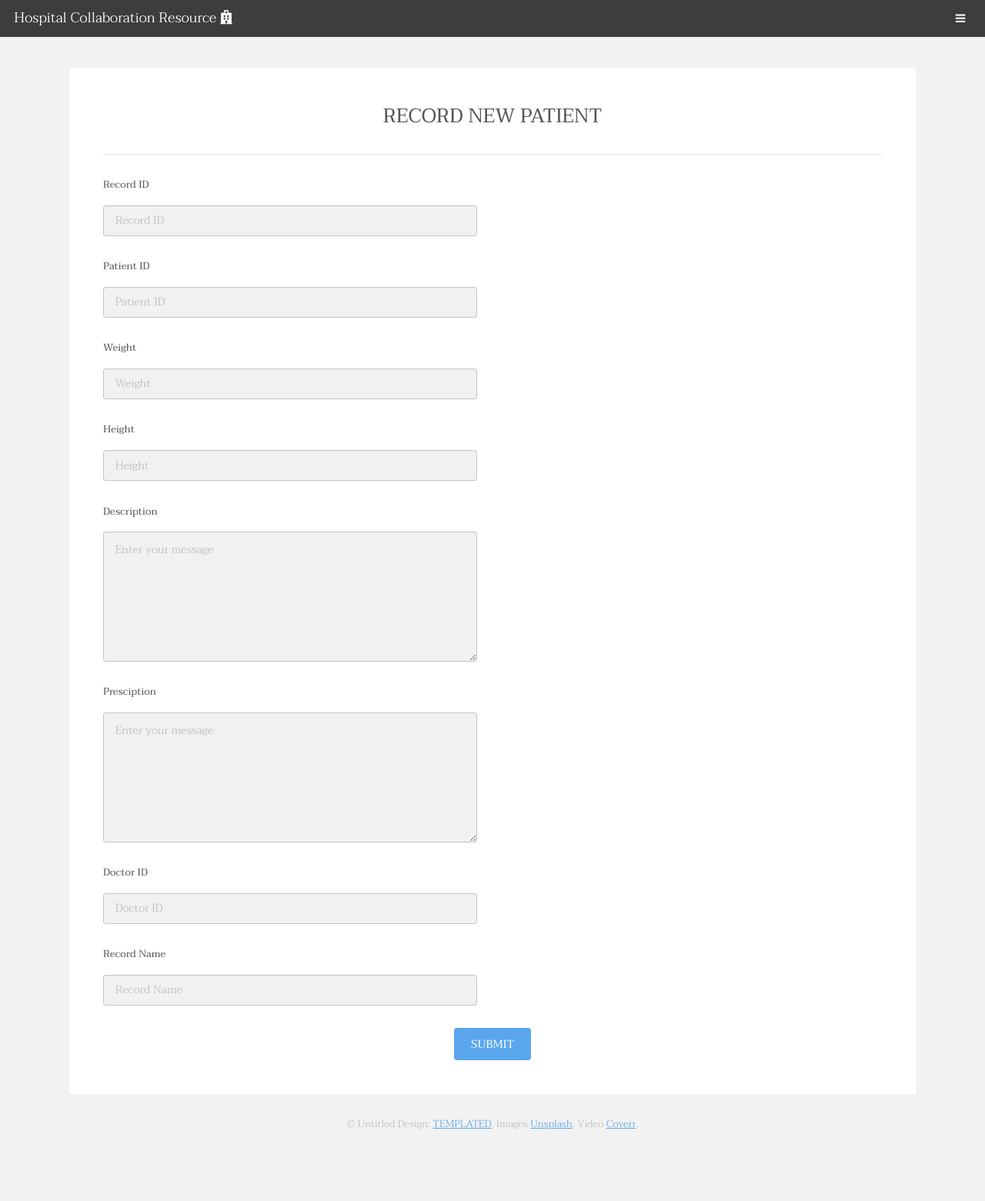
After one commit to benzkjy/Geek, a PHP site: page /Record.html in a window 1280 px wide. The commit adds this page. Shown: the whole page at 77% size. Run offline with PHP 8.4, Linux system fonts and the light colour scheme; some libraries are stand-ins or nearby versions.

Commit message:
added record.html

```diff
--- /dev/null
+++ b/Record.html
@@ -0,0 +1,99 @@
+<!DOCTYPE HTML>
+<!--
+	Transitive by TEMPLATED
+	templated.co @templatedco
+	Released for free under the Creative Commons Attribution 3.0 license (templated.co/license)
+-->
+<html>
+	<head>
+		<title>Record New Patient</title>
+		<meta charset="utf-8" />
+		<meta name="viewport" content="width=device-width, initial-scale=1" />
+		<link rel="stylesheet" href="assets/css/main.css" />
+		<script defer src="https://use.fontawesome.com/releases/v5.0.6/js/all.js"></script>
+	</head>
+	<body>
+
+		<!-- Header -->
+			<header id="header" >
+				<div class="logo"><a href="index.html">Hospital Collaboration Resource <i class="fas fa-hospital"></i></a></div>
+				<a href="#menu" class="toggle"><span>Menu</span></a>
+			</header>
+
+		<!-- Nav -->
+			<nav id="menu">
+				<ul class="links">
+					<li><a href="index.html">Home</a></li>
+					<li><a href="">Logout</a></li>
+				</ul>
+            </nav>
+        <!-- Footer -->
+        <footer id="footer" class="wrapper">
+            <div class="inner">
+                <section>
+                    <div class="box">
+                        <div class="content">
+                            <h2 class="align-center">Record New Patient</h2>
+                            <hr />
+                            <form action="#" method="post">
+                                <div class="field half first">
+                                    <label for="id">Record ID</label>
+                                    <input name="name" id="name" type="text" placeholder="Record ID">
+                                </div>
+                                <div class="field half first">
+                                    <label for="name">Patient ID</label>
+                                    <input name="name" id="name" type="text" placeholder="Patient ID">
+                                </div>
+                                <div class="field half first">
+                                    <label for="name">Weight</label>
+                                    <input name="name" id="name" type="text" placeholder="Weight">
+                                </div>
+                                <div class="field half first">
+                                    <label for="name">Height</label>
+                                    <input name="name" id="name" type="text" placeholder="Height">
+                                </div>
+                                <div class="field half first">
+                                    <label for="name">Description</label>
+                                    <textarea name="demo-message" id="demo-message" placeholder="Enter your message" rows="6"></textarea>
+                                </div>
+                                <div class="field half first">
+                                    <label for="name">Presciption</label>
+                                    <textarea name="demo-message" id="demo-message" placeholder="Enter your message" rows="6"></textarea>
+                                </div>
+                                <div class="field half first">
+                                    <label for="name">Doctor ID</label>
+                                    <input name="name" id="name" type="text" placeholder="Doctor ID">
+                                </div>
+                                <div class="field half first">
+                                    <label for="name">Record Name</label>
+                                    <input name="name" id="name" type="text" placeholder="Record Name">
+                                </div>
+                                <ul class="actions align-center">
+                                    <li>
+                                        <input value="Submit" class="button special" type="submit">
+                                    </li>
+                                </ul>
+                            </form>
+                        </div>
+                    </div>
+                </section>
+                <div class="copyright">
+                    &copy; Untitled Design:
+                    <a href="https://templated.co/">TEMPLATED</a>. Images
+                    <a href="https://unsplash.com/">Unsplash</a>. Video
+                    <a href="http://coverr.co/">Coverr</a>.
+                </div>
+            </div>
+        </footer>
+
+        <!-- Scripts -->
+        <script src="assets/js/jquery.min.js"></script>
+        <script src="assets/js/jquery.scrolly.min.js"></script>
+        <script src="assets/js/jquery.scrollex.min.js"></script>
+        <script src="assets/js/skel.min.js"></script>
+        <script src="assets/js/util.js"></script>
+        <script src="assets/js/main.js"></script>
+
+    </body>
+
+</html>
--- a/assets/css/main.css
+++ b/assets/css/main.css
@@ -2215,8 +2215,8 @@
 	input[type="email"],
 	select,
 	textarea {
-		background: rgb(224, 219, 219);
-		border-color: rgba(255, 255, 255, 0.25);
+		background: rgb(241, 241, 241);
+		border-color: rgba(94, 91, 91, 0.294);
 	}
 
 		input[type="text"]:focus,
@@ -3517,7 +3517,7 @@
 			animation: reveal-header 0.5s ease;
 		}
 
-		#header.alt {
+		#header.altindex {
 			-moz-animation: none;
 			-webkit-animation: none;
 			-ms-animation: none;
@@ -3527,6 +3527,16 @@
 			overflow: hidden;
 			position: absolute;
 			top: 1.5em;
+		}
+
+		#header.alt {
+			-moz-animation: none;
+			-webkit-animation: none;
+			-ms-animation: none;
+			animation: none;
+			box-shadow: none;
+			overflow: hidden;
+			position: absolute;
 		}
 
 			#header.alt h1 {
--- a/index.html
+++ b/index.html
@@ -15,7 +15,7 @@
 	<body>
 
 		<!-- Header -->
-			<header id="header" class="alt">
+			<header id="header" class="altindex">
 				<div class="logo"><a href="index.html">Hospital Collaboration Resource <i class="fas fa-hospital"></i></a></div>
 				<a href="#menu" class="toggle"><span>Menu</span></a>
 			</header>
@@ -24,8 +24,7 @@
 			<nav id="menu">
 				<ul class="links">
 					<li><a href="index.html">Home</a></li>
-					<li><a href="generic.html">Generic</a></li>
-					<li><a href="elements.html">Elements</a></li>
+					<li><a href="">Logout</a></li>
 				</ul>
 			</nav>
 
```
